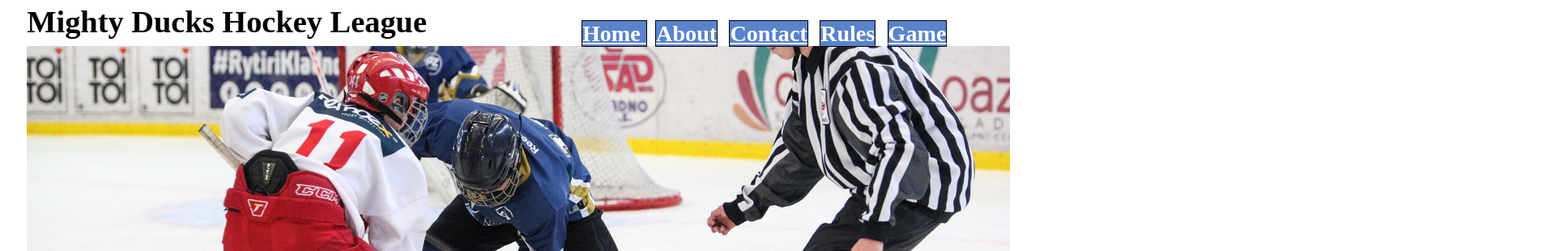
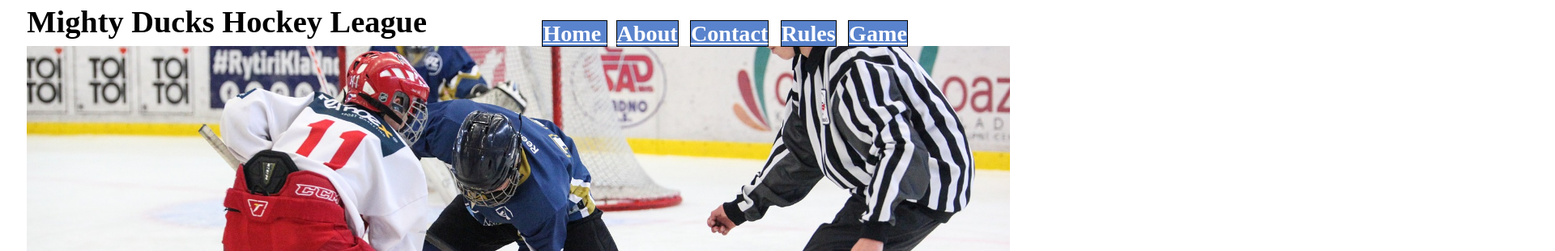
Before and after one commit to maxi-gartner/WebMDHL-v2, a plain HTML site: page pages/rules.html in a window 1280 px wide. Shown: the top 311 px of the page at 81% size, 1920 px wide, since content can reach past the window. Drawn offline with Linux system fonts and the light colour scheme.

```diff
--- a/styles/mdhl.css
+++ b/styles/mdhl.css
@@ -59,7 +59,7 @@
         position: absolute;
         bottom: 96%;
         list-style: none;
-        left: 56%;
+        left: 52%;
         width: 100%;
         height:3vw;
     }
```
